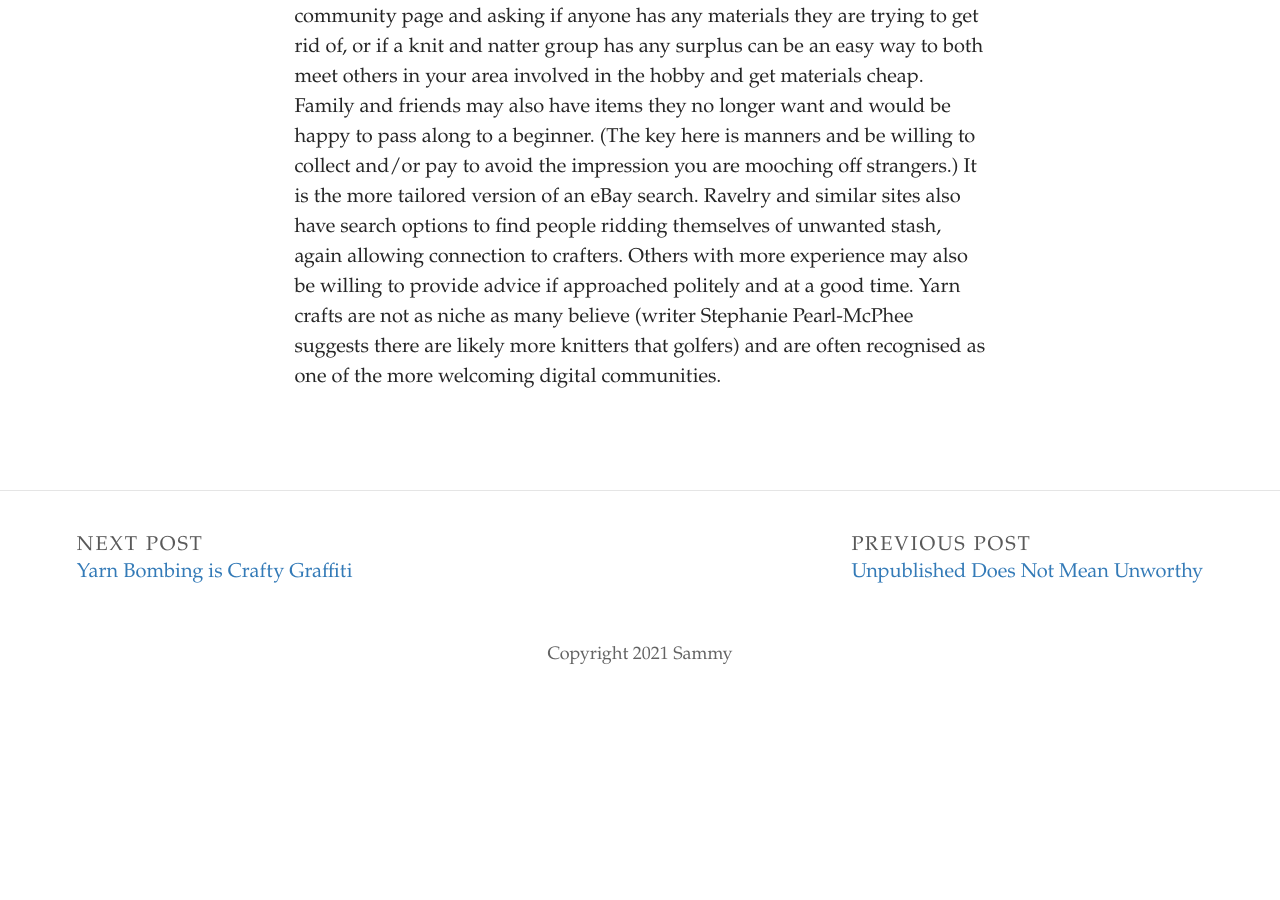
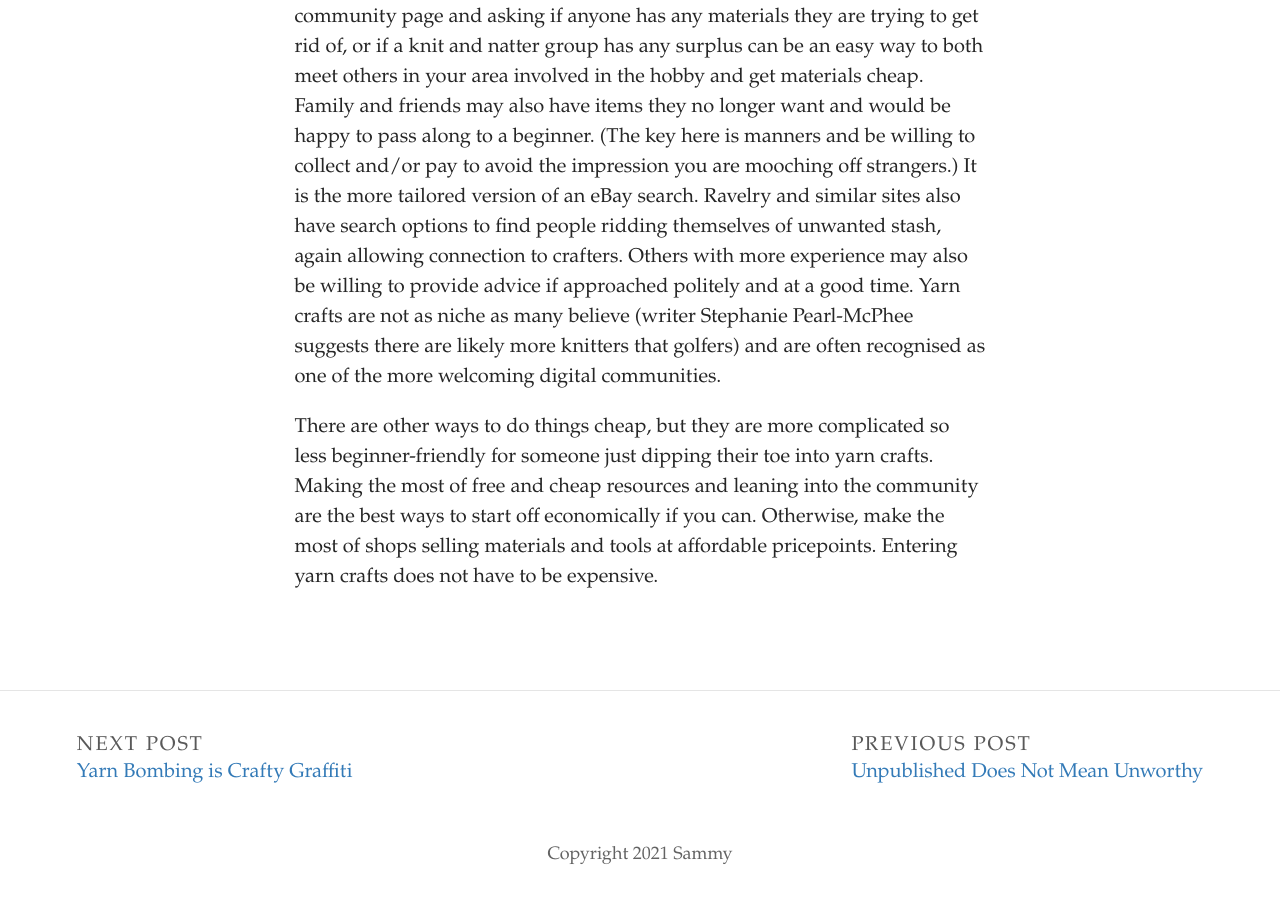
Before and after one commit to SammySpinsAYarn/Blog, a Jekyll site: the page built from _posts/2023-07-31-i-am-behind.md, in a window 1280 px wide and 900 px high, scrolled down 1381 px. Built offline with Jekyll 4.4.1, drawn with Linux system fonts in a browser that asks for light colours; some web fonts are replaced; before the commit the page ends 2081 px from its top, so only the background shows below that.

Commit message:
Update Post “2023-07-31-i-am-behind”

```diff
--- a/_posts/2023-07-31-i-am-behind.md
+++ b/_posts/2023-07-31-i-am-behind.md
@@ -15,3 +15,5 @@ T﻿his is not to say that spending more won't make a difference. A different fi
 P﻿atterns are another money drain crafters complain about. There are three main methods of reducing price: buying books, the library, and using free ones. Most yarn companies have lots of free patterns online. They may be on their own website, available through online yarn retailers, or on platforms like Ravelry, YouTube, and blogs. Indie designers often have free web editions of their patterns alongside their ad-free for-purchase PDFs and EPUBs. Libraries often have subscriptions for magazines and books available for rent on all kinds of handicrafts for public perusal. Many now also have digital content catalogues that do not require travelling to the library in-person to make the most of their resources. And finally, per pattern, books are often cheaper than individual patterns, especially when bought second-hand or at a discount retailer. Capitalising on cheaper patterns will maximise your personal capital.
 
 And people often forget yarn crafts are fairly popular. Going onto a local community page and asking if anyone has any materials they are trying to get rid of, or if a knit and natter group has any surplus can be an easy way to both meet others in your area involved in the hobby and get materials cheap. Family and friends may also have items they no longer want and would be happy to pass along to a beginner. (The key here is manners and be willing to collect and/or pay to avoid the impression you are mooching off strangers.) It is the more tailored version of an eBay search. Ravelry and similar sites also have search options to find people ridding themselves of unwanted stash, again allowing connection to crafters. Others with more experience may also be willing to provide advice if approached politely and at a good time. Yarn crafts are not as niche as many believe (writer Stephanie Pearl-McPhee suggests there are likely more knitters that golfers) and are often recognised as one of the more welcoming digital communities.
+
+T﻿here are other ways to do things cheap, but they are more complicated so less beginner-friendly for someone just dipping their toe into yarn crafts. Making the most of free and cheap resources and leaning into the community are the best ways to start off economically if you can. Otherwise, make the most of shops selling materials and tools at affordable pricepoints. Entering yarn crafts does not have to be expensive.
```
